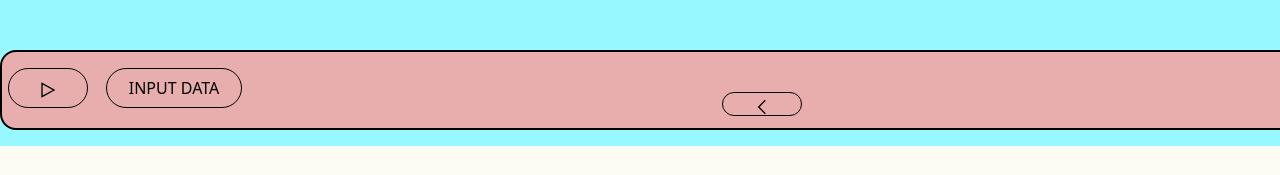
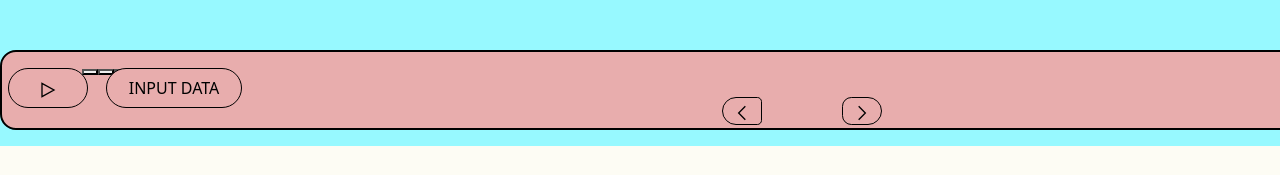
Before and after one commit to OrbelB/SimplyAlgorithms, a React (Create React App) app in the folder frontend/: page / in a window 1280 px wide. Shown: the part 590-765 px from the top of the page. Built offline with nearby package versions, Linux system fonts and the light colour scheme.

Commit message:
added another button & site no lomger functions on non fullscreen

```diff
--- a/frontend/src/components/ui/alg_vis_btns/Alg_vis_btns.jsx
+++ b/frontend/src/components/ui/alg_vis_btns/Alg_vis_btns.jsx
@@ -3,6 +3,7 @@ import Alg_vis_stps from './Alg_vis_stps'
 import './alg_btns.css'
 import {GrPlay} from 'react-icons/gr';
 import {GrPrevious} from 'react-icons/gr';
+import {GrNext} from 'react-icons/gr'
 const Alg_vis_btns = () => {
   return (
     <div className='alg_visualizer'>
@@ -11,7 +12,7 @@ const Alg_vis_btns = () => {
         <button class='alg_vis_btn_inData'>INPUT DATA</button>
         {/* <button class='alg_vis_btn_steps'>STEPS</button> */}
         <button class='alg_vis_btn_prev'><GrPrevious/></button>
-        <button class='alg_vis_btn_next'></button>
+        <button class='alg_vis_btn_next'><GrNext/></button>
         <button class='alg_vis_btn_like'></button>
         <button class='alg_vis_btn_dislike'></button>
         <button class='alg_vis_btn_report'></button>
--- a/frontend/src/components/ui/alg_vis_btns/alg_btns.css
+++ b/frontend/src/components/ui/alg_vis_btns/alg_btns.css
@@ -57,6 +57,33 @@
 }
 
 .alg_vis_btn_prev{
+    position: relative;
+    border: 1px solid var(--color-black);
+    background-color: var(--color-bg-alg-dash);
+    width: 2.5rem;
+    left: 45rem;
+    top:2.8rem;
+    border-radius: 1.5rem .5rem .5rem 1.5rem;
+}
+.alg_vis_btn_prev:hover{
+    background-color: var(--color-bg-white);
+}
+
+.alg_vis_btn_next{
+    position: relative;
+    border: 1px solid var(--color-black);
+    background-color: var(--color-bg-alg-dash);
+    width: 2.5rem;
+    left: 50rem;
+    top:2.8rem;
+    border-radius: 1rem 1.5rem 1.5rem 1rem;
+}
+.alg_vis_btn_next:hover{
+    background-color: var(--color-bg-white);
+}
+
+/*
+    padding-top: -100px;
     border: 1px solid;
     position: absolute;
     align-items: left;
@@ -65,6 +92,7 @@
     background-color: var(--color-bg-alg-dash);
     color: var(--color-black);
     width: 5em;
-    height: 1.5rem;
+    height: 1.4rem;
     border-radius: 1.5rem 1.5rem 1.5rem 1.5rem;
-}
+
+*/
--- a/frontend/src/index.css
+++ b/frontend/src/index.css
@@ -1,4 +1,4 @@
-*{
+/* *{
     margin: 0;
     padding:0;
     border: 0;
@@ -6,7 +6,7 @@
     box-sizing: border-box;
     list-style: none;
     text-decoration: none;
-  }
+  } */
 
 :root{
     --color-bg-main:#97F9FF;
```
